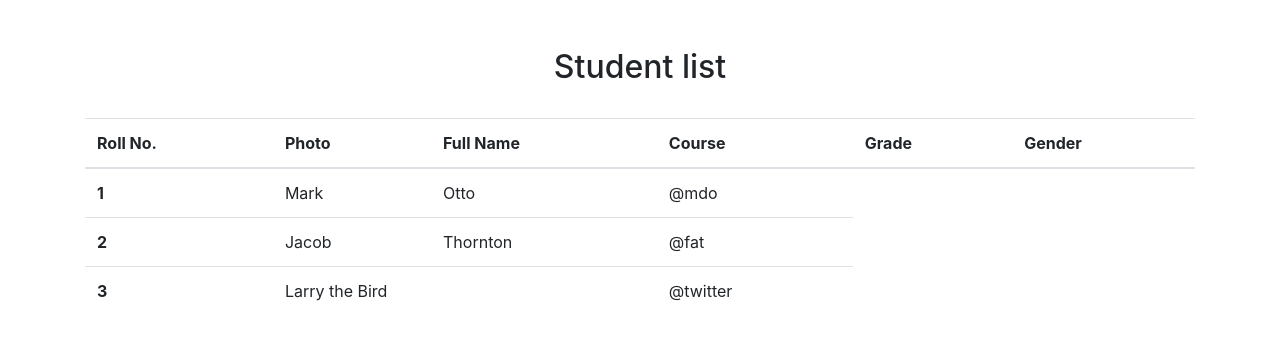
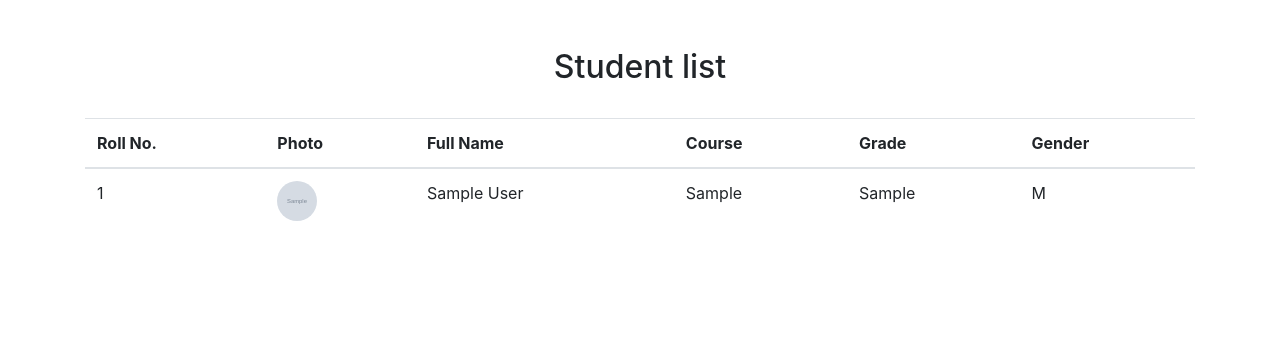
Before and after one commit to vbhzmaj/DjangoBase, a Django app: page /student_list/ in a window 1280 px wide. Shown: the top 340 px of the page. Run offline with Django 4.2, Linux system fonts and the light colour scheme; tables that the repository leaves empty hold one stand-in row (values such as "Sample post"); grey boxes marked "Sample" are stand-in pictures; some libraries are stand-ins or nearby versions.

Commit message:
fetch data from database and display them in studentlist template

```diff
--- a/students/views.py
+++ b/students/views.py
@@ -1,6 +1,12 @@
 from django.shortcuts import render
+from .models import Student
 
 # Create your views here.
 
 def studentlist(request):
-    return render(request, 'studentlist.html')
+    get_students = Student.objects.all()
+
+    data = {
+        'get_students': get_students
+    }
+    return render(request, 'studentlist.html', data)
--- a/templates/studentlist.html
+++ b/templates/studentlist.html
@@ -25,23 +25,16 @@
               </tr>
             </thead>
             <tbody>
+              {% for student in get_students %}
               <tr>
-                <th scope="row">1</th>
-                <td>Mark</td>
-                <td>Otto</td>
-                <td>@mdo</td>
+                <td>{{student.roll_no}}</td>
+                <td><img src="{{student.photo.url}}" width="40" height="40" style="border-radius:50px;"></td>
+                <td>{{student.full_name}}</td>
+                <td>{{student.course}}</td>
+                <td>{{student.grade}}</td>
+                <td>{{student.gender}}</td>
               </tr>
-              <tr>
-                <th scope="row">2</th>
-                <td>Jacob</td>
-                <td>Thornton</td>
-                <td>@fat</td>
-              </tr>
-              <tr>
-                <th scope="row">3</th>
-                <td colspan="2">Larry the Bird</td>
-                <td>@twitter</td>
-              </tr>
+              {% endfor %}
             </tbody>
           </table>
     </div>
```
